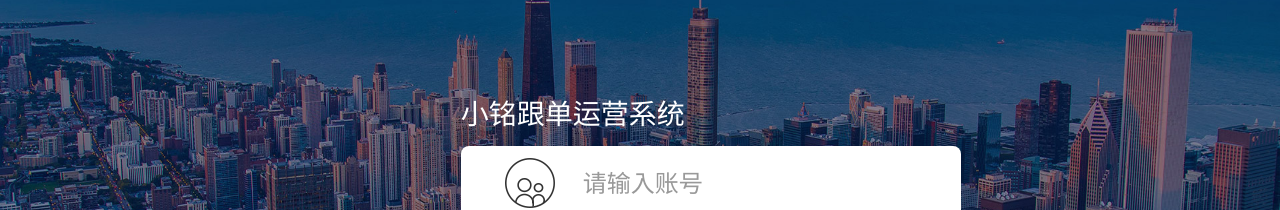
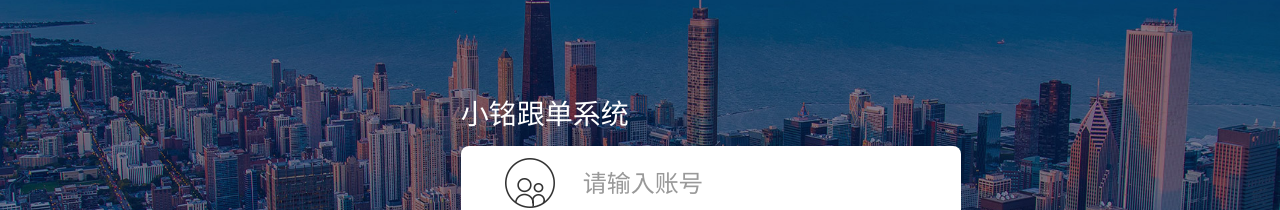
Before and after one commit to SanPio/operation, a Vue app: page /#/login in a window 1280 px wide. Shown: the part 138-348 px from the top of the page. Built offline with nearby package versions, Linux system fonts and the light colour scheme.

Commit message:
[添加] 项目更换成项目ip

```diff
--- a/src/components/login/Login.vue
+++ b/src/components/login/Login.vue
@@ -7,7 +7,7 @@
         <ul id="contant">
             <li class="title">
                 <p>
-                    小铭跟单运营系统
+                    小铭跟单系统
                 </p>
             </li>
             <li class="account clearfix">
--- a/src/config.js
+++ b/src/config.js
@@ -1,12 +1,5 @@
 export default {
-
-    // //服务器项目名称(相对路径)
-    // serverName : '/silverboxV2',
-
-    // //中心平台服务器地址
-    // silverBoxPath : 'http://192.168.1.13/server' //13环境
-    // //silverBoxPath : 'http://test.blibao.com/server' //预发布环境
-    // //silverBoxPath : 'https://cloud.blibao.com/server' //云端环境
-    severPath:'http://192.168.0.197:8080/'
+    //服务器地址
+    severPath:'http://132.232.44.112:8080/app/'
 
   }
```
